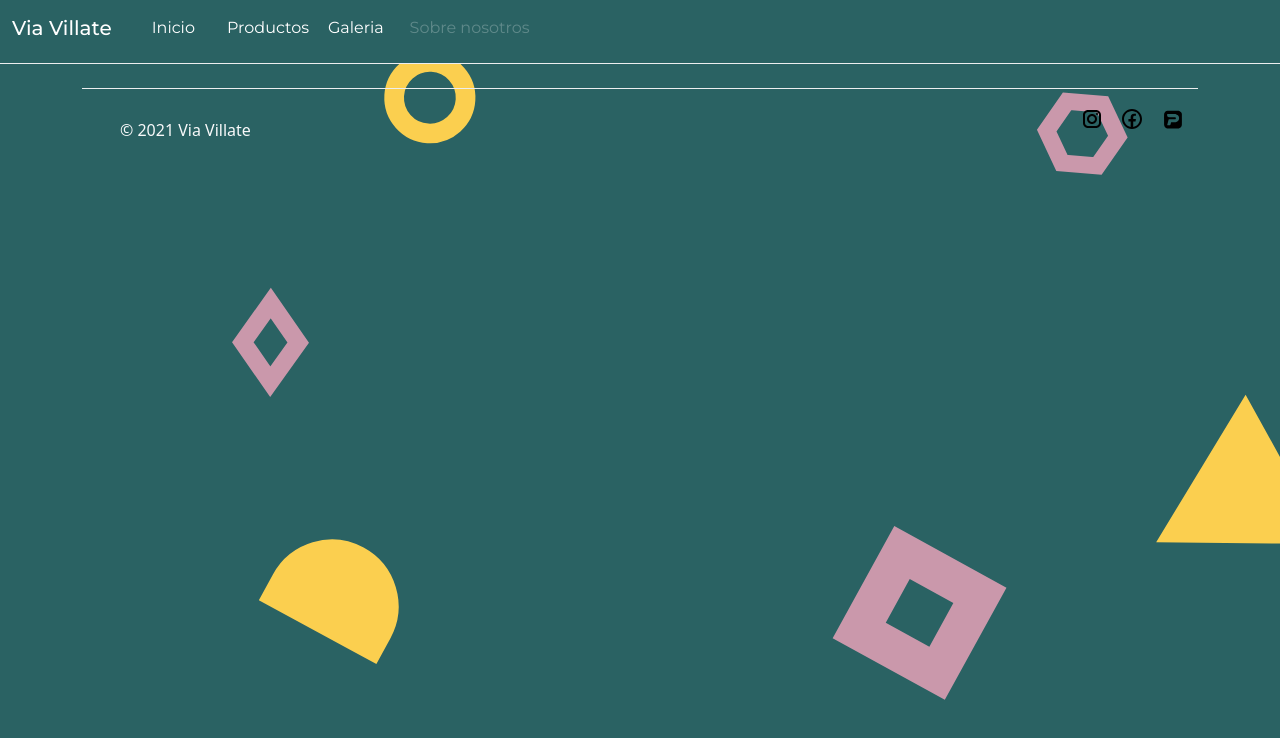
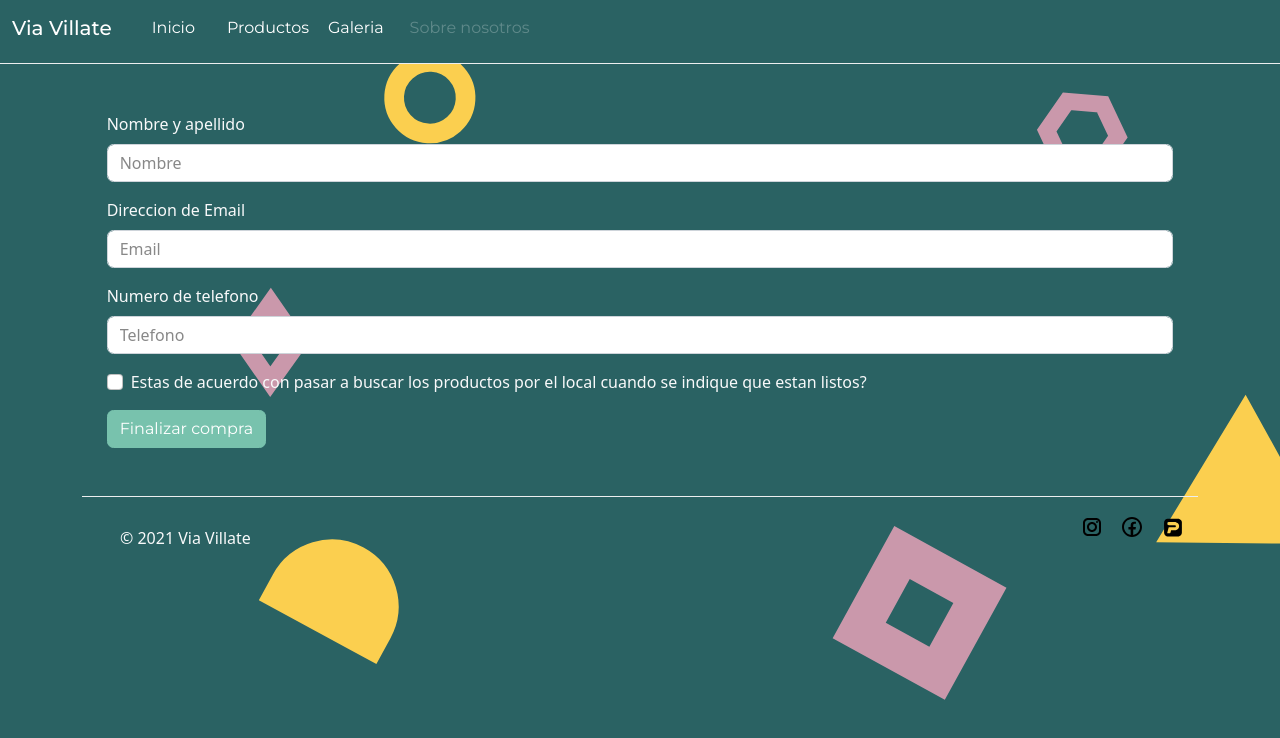
Before and after one commit to Peteer449/Cafeteria-Esposito, a React (Create React App) app: page /checkout in a window 1280 px wide. Shown: the top 738 px of the page. Built offline with nearby package versions, Linux system fonts and the light colour scheme; no server answers; a small style sheet from the web is missing.

Commit message:
Implementando el checkout en firebase

```diff
--- a/src/Componentes/App.jsx
+++ b/src/Componentes/App.jsx
@@ -8,6 +8,7 @@ import { GaleryContainer } from './Galery/GaleryContainter';
 import GaleryCategoryContainer from './Galery/GaleryCategoryContainer';
 import { CartProvider } from './Context/CartContext';
 import { CartListContainer } from './Cart/CartListContainer';
+import Checkout from "./Cart/Checkout";
 function App() {
   return (
     <div className="App">
@@ -21,6 +22,7 @@ function App() {
             <Route path="/galeria" element={<GaleryContainer/>}/>
             <Route path="/galeria/:category" element={<GaleryCategoryContainer/>}/>
             <Route path="/carrito" element={<CartListContainer/>}/>
+            <Route path="/checkout" element={<Checkout/>}/>
           </Routes>
           <Footer/>
         </BrowserRouter>
--- a/src/Componentes/Cart/CartList.jsx
+++ b/src/Componentes/Cart/CartList.jsx
@@ -1,9 +1,9 @@
 import Cart from "./Cart"
 import { useContext } from "react"
 import { CartContext } from "../Context/CartContext"
+import { Link } from "react-router-dom"
 export default function CartList(){
   const itemsCart = useContext(CartContext)
-  let total = 0
 
   if(itemsCart.cart.length===0){
     return(
@@ -14,13 +14,15 @@ export default function CartList(){
   }
   return(
   <>
-    <button className="btn btn-danger col-7" onClick={()=>itemsCart.clear()}>Vaciar carrito</button>
+    <div className="col-8 justify-content-between d-flex">
+      <button className="btn btn-danger col-4" onClick={()=>itemsCart.clear()}>Vaciar carrito</button>
+      <Link to="/checkout" className="col-4"><button className="btn btn-primary col-12">Finalizar compra</button></Link>
+    </div>
     {itemsCart.cart.map((product,index)=>{
-      total += product.price * product.cant
       return <Cart productsMaped={product} key={index} />
     }
     )}
-    <div className="fs-4 text-center col-12 text-light">Tu total es ${total}</div>
+    <div className="fs-4 text-center col-12 text-light">Tu total es ${itemsCart.getTotal()}</div>
   </>
   )
 }
--- /dev/null
+++ b/src/Componentes/Cart/Checkout.jsx
@@ -0,0 +1,114 @@
+import { addDoc, collection } from "firebase/firestore";
+import { db } from "../../firebase/firebase";
+import {useState,useContext} from "react";
+import { CartContext } from "../Context/CartContext";
+
+export default function Checkout(){
+  const {cart,getTotal,clear} = useContext(CartContext)
+  const [buyer,setBuyer]=useState({
+    Name:"",
+    Email:"",
+    Phone:""
+  })
+  const [orderId,setOrderId]=useState()
+
+  const {Name,Email,Phone}=buyer
+
+  const generateOrder = async(data) =>{
+    try{
+      const col = collection(db,"orders")
+      const order = await addDoc(col,data)
+      setOrderId(order.id)
+      clear()
+    }catch(error){
+      console.error(error)
+    }
+  }
+
+  function handleInputChange(event){
+    setBuyer({
+      ...buyer,
+      [event.target.name]:event.target.value
+    })
+  }
+
+  function handleSubmit(event){
+    event.preventDefault()
+    const items = cart.map(item=>({
+      id:item.id,
+      title:item.name,
+      price:item.price,
+      cant:item.cant
+    }))
+    const date = new Date()
+    const total = getTotal()
+    const data = {buyer,items,date,total}
+    generateOrder(data)
+  }
+
+  return(
+    <>
+    {orderId?(
+    <h1>Tu orden de compra es: {orderId}</h1>):(
+        <form onSubmit={handleSubmit} className="col-10 offset-1 text-light mt-5 mb-5">
+          <div className="mb-3">
+            <label for="name" className="form-label ">Nombre y apellido</label>
+            <input
+              required
+              className="form-control"
+              id="name"
+              type="text"
+              name="Name"
+              placeholder="Nombre"
+              value={Name}
+              onChange={handleInputChange}
+              />
+          </div>
+          <div className="mb-3">
+            <label for="email" className="form-label">Direccion de Email</label>
+            <input
+              required
+              className="form-control"
+              id="email"
+              type="email"
+              name="Email"
+              placeholder="Email"
+              value={Email}
+              onChange={handleInputChange}
+              />
+          </div>
+          <div className="mb-3">
+            <label for="phone" className="form-label">Numero de telefono</label>
+            <input
+              required
+              className="form-control"
+              id="phone"
+              type="text"
+              name="Phone"
+              placeholder="Telefono"
+              value={Phone}
+              onChange={handleInputChange}
+              />
+          </div>
+          <div className="mb-3 form-check">
+            <input
+              className="form-check-input"
+              name="checkbox"
+              type="checkbox"
+              id="checkbox"
+              required
+              />
+            <label for="checkbox" className="form-check-label">
+              Estas de acuerdo con pasar a buscar los productos por el local cuando se indique que estan listos?
+            </label>
+          </div>
+          <input
+          type="submit"
+          value="Finalizar compra"
+          className="btn btn-primary"
+          />
+        </form>
+      )}
+    </>
+  )
+}
--- a/src/Componentes/Context/CartContext.jsx
+++ b/src/Componentes/Context/CartContext.jsx
@@ -9,7 +9,7 @@ const CartProvider = (props) => {
     const newCart = cart.filter(product=>product.id!==id)
     setCart(newCart)
   }
-  function addOneItem(item){
+function addOneItem(item){
     const newProducts = cart.map(product=>{
       if(product.id===item.id){
         if(product.cant+1>product.stock){
@@ -99,9 +99,15 @@ const CartProvider = (props) => {
     }).showToast();
   }
 
+  function getTotal(){
+    let total = 0
+    cart.forEach((e) => total += (e.cant*e.price))
+    return total
+  }
+
   return(
     <>
-      <CartContext.Provider value={{cart,deleteItem,addItem,clear,addOneItem,removeOneItem}}>
+      <CartContext.Provider value={{cart,deleteItem,addItem,clear,addOneItem,removeOneItem,getTotal}}>
         {props.children}
       </CartContext.Provider>
     </>
```
